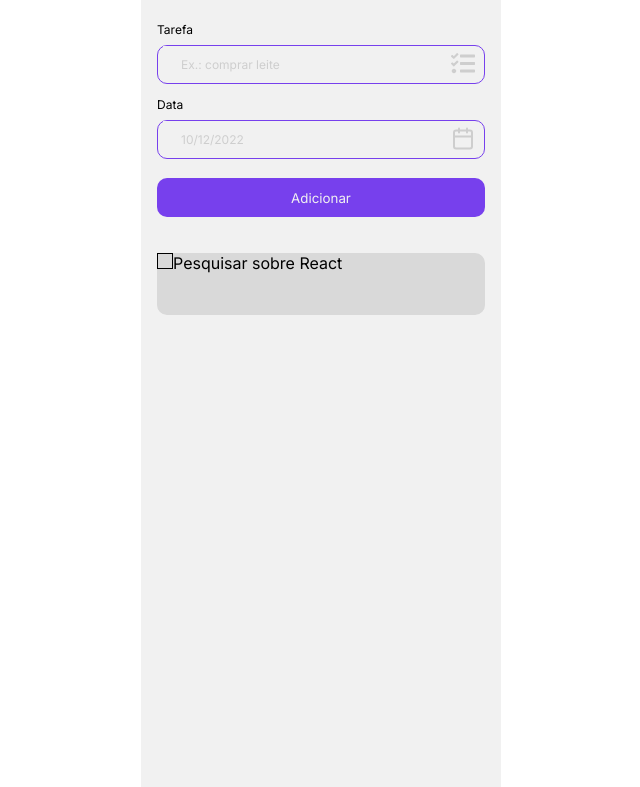
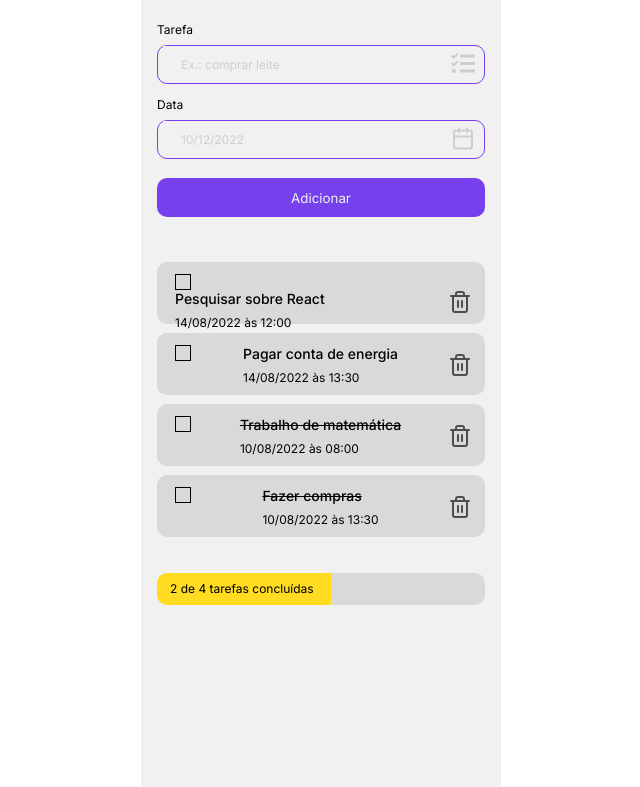
Before and after one commit to pri01teodoro/front-app, a plain HTML site: page index.html in a window 1280 px wide. Shown: the part 67-854 px from the top of the page, without its empty margins (319-959 px from the left). Drawn offline with Linux system fonts and the light colour scheme.

Commit message:
Resta apenas arrumar espaçamento

```diff
--- a/assets/style.css
+++ b/assets/style.css
@@ -130,24 +130,22 @@ input[type=text]{
     margin-top: 36px;
 }
 
-.tarefas{
+.quadro-tarefas{
     width: 328px;
     height: 62px;
     background: #D9D9D9;
     border-radius: 10px;
+    margin-top: 9px;
 }
 
 .container-texto{
     display: flex;
+    justify-content: space-between;
+    margin-top: 12px;
+    margin-left: 18px;
+
 }
 
-/* input[type=checkbox]{
-    cursor: pointer;
-    width: 16px;
-    height: 16px;
-    background-color: #D9D9D9;
-    border: 1px solid #000000;
-} */
 
 .check{
     appearance: none;
@@ -156,9 +154,62 @@ input[type=text]{
     background-color: #D9D9D9;
     border: 1px solid #000000;
     cursor: pointer;
-    position: relative;
+    /* position: relative; */
 }
 
 /* .check::before{
     position: absolute;
 } */
+
+.container-texto2{
+    display: flex;
+    flex-direction: column;
+}
+
+.texto{
+    font-weight: 500;
+    font-size: 14px;
+}
+
+.texto2{
+    font-weight: 400;
+    font-size: 12px;
+    margin-top: 8px;
+}
+
+.vector{
+    margin-right: 15px;
+}
+
+.span{
+    text-decoration-line: line-through;
+}
+
+.container-marcador{
+    display: flex;
+    margin-left: 16px;
+    margin-top: 36px;
+}
+
+.marcador1{
+    width: 174px;
+    height: 32px;
+    background: #FFDB21;
+    border-radius: 10px 0px 0px 10px;
+    padding: 8px;
+
+}
+
+.marcador2{
+    width: 154px;
+    height: 32px;
+    background: #D9D9D9;
+    border-radius: 0px 10px 10px 0px;
+}
+
+.texto-marcador{
+    font-weight: 400;
+    font-size: 12px;
+    margin-left: 5px;
+
+}
--- a/index.html
+++ b/index.html
@@ -46,15 +46,56 @@
         </form>
 
         <div class="container-tarefas">
-            <div class="tarefas">
+            <div class="quadro-tarefas">
+                <div class="container-texto">
+                    <div class="container-texto2">
+                        <input type="checkbox" class="check">
+                        <p class="texto">Pesquisar sobre React</p>
+                        <p class="texto2">14/08/2022 às 12:00</p>
+                    </div>
+                    <img src="assets/imgs/lixeira2.svg" class="vector">
+                </div>
+            </div>
+
+            <div class="quadro-tarefas">
                 <div class="container-texto">
                     <input type="checkbox" class="check">
-                    <p>Pesquisar sobre React</p>
-
+                    <div class="container-texto2">
+                        <p class="texto">Pagar conta de energia</p>
+                        <p class="texto2">14/08/2022 às 13:30</p>
+                    </div>
+                    <img src="assets/imgs/lixeira2.svg" class="vector">
                 </div>
-
             </div>
 
+            <div class="quadro-tarefas">
+                <div class="container-texto">
+                    <input type="checkbox" class="check">
+                    <div class="container-texto2">
+                        <p class="texto"> <span class="span">Trabalho de matemática</span></p>
+                        <p class="texto2">10/08/2022 às 08:00</p>
+                    </div>
+                    <img src="assets/imgs/lixeira2.svg" class="vector">
+                </div>
+            </div>
+
+            <div class="quadro-tarefas">
+                <div class="container-texto">
+                    <input type="checkbox" class="check">
+                    <div class="container-texto2">
+                        <p class="texto"> <span class="span">Fazer compras</span></p>
+                        <p class="texto2">10/08/2022 às 13:30</p>
+                    </div>
+                    <img src="assets/imgs/lixeira2.svg" class="vector">
+                </div>
+            </div>
+        </div>
+
+        <div class="container-marcador">
+            <div class="marcador1">
+                <p class="texto-marcador">2 de 4 tarefas concluídas</p>
+            </div>
+            <div class="marcador2"></div>
         </div>
     </main>
 </body>
```
Also changed, not shown: assets/imgs/lixeira.svg (added), assets/imgs/lixeira2.svg (added).
